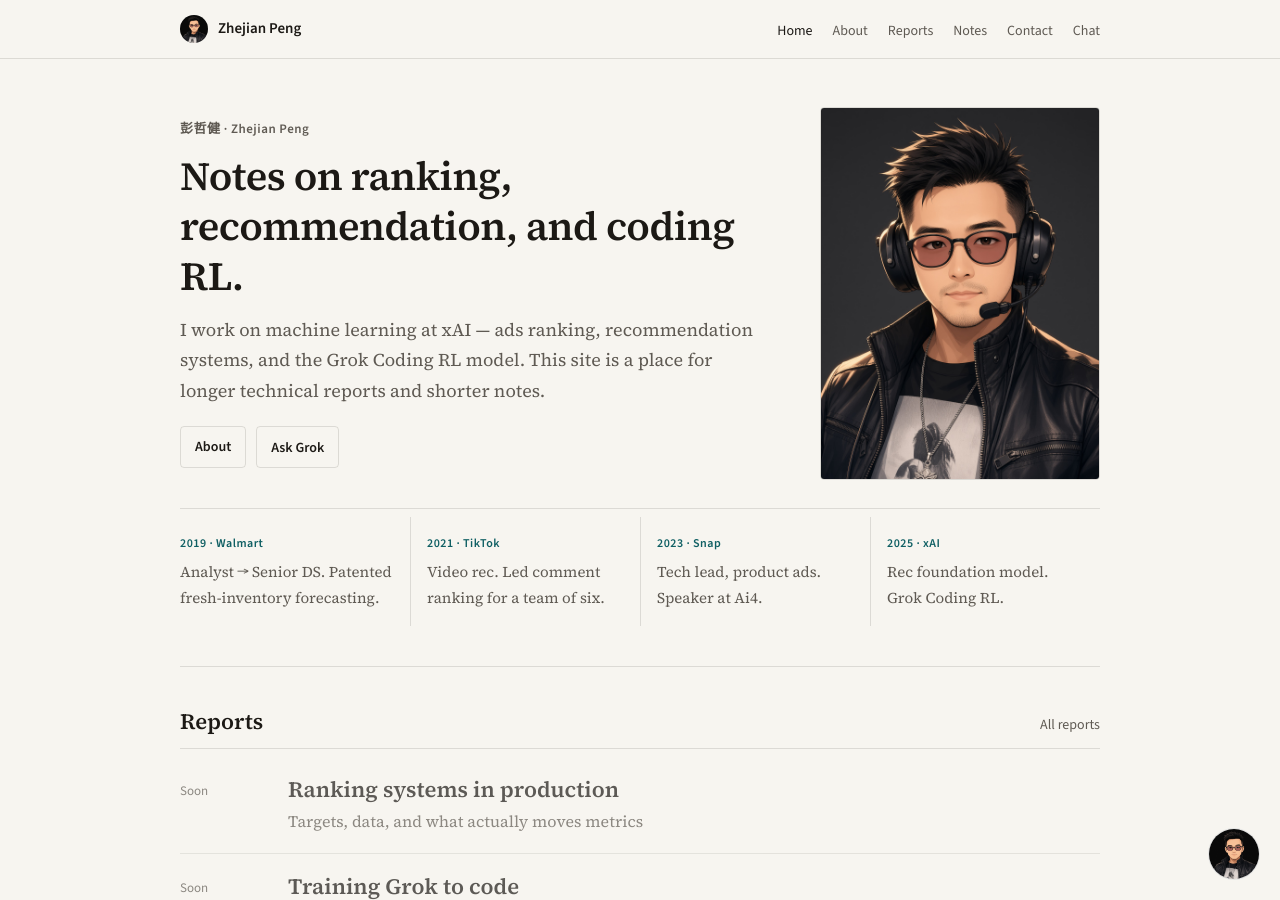
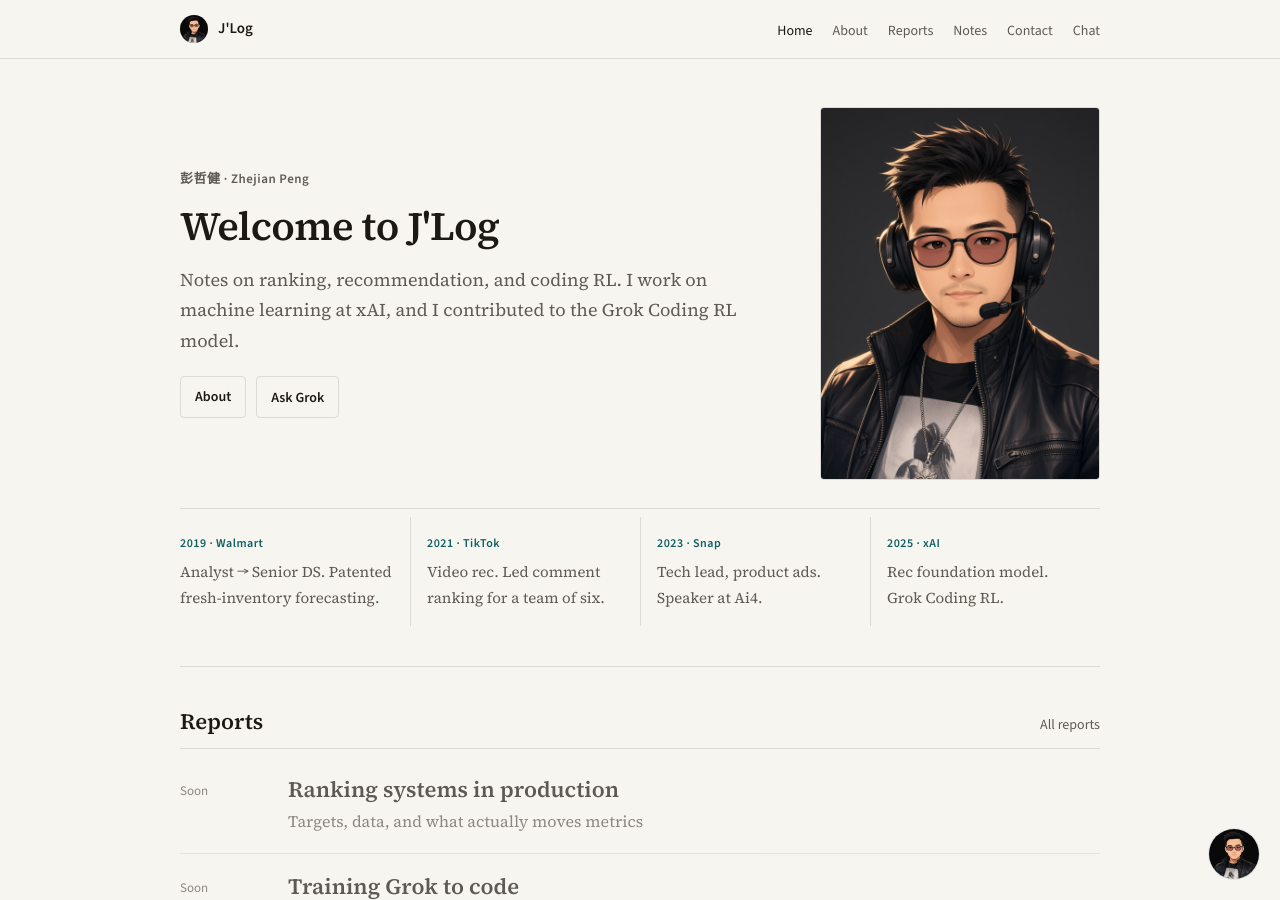
Before and after one commit to jazzikp/jazzikp.github.io, a Jekyll site: the page built from index.html, in a window 1280 px wide and 900 px high. Built offline with Jekyll 4.4.1, drawn with Linux system fonts in a browser that asks for light colours; the list of posts is cut into pages by our own code; some of the changed text lies outside the part shown.

Commit message:
Brand the site as J'Log
Use J'Log as the site title the way Lil'Log is used on
lilianweng.github.io, while keeping Zhejian Peng as author.

```diff
--- a/_config.yml
+++ b/_config.yml
@@ -1,11 +1,11 @@
 # Site settings
-title: Zhejian Peng
-SEOTitle: 彭哲健 | Zhejian Peng
+title: J'Log
+SEOTitle: J'Log | Zhejian Peng
 header-img: img/post-bg-desk.jpg
 email: zhejianpeng@yahoo.com
 author: Zhejian Peng
-description: "Ads ranking, recommendation, and Grok Coding RL at xAI."
-keyword: "彭哲健, Zhejian Peng, Grok Coding RL, Recommendation System, Ads Ranking, Machine Learning"
+description: "J'Log — notes by Zhejian Peng on ranking, recommendation, and Grok Coding RL."
+keyword: "J'Log, 彭哲健, Zhejian Peng, Grok Coding RL, Recommendation System, Ads Ranking, Machine Learning"
 url: "https://jazzikp.github.io"
 baseurl: ""
 github_repo: "https://github.com/jazzikp/jazzikp.github.io"
--- a/_includes/footer.html
+++ b/_includes/footer.html
@@ -1,6 +1,6 @@
 <footer class="site-footer">
     <div class="wrap">
-        <div>© {{ site.time | date: '%Y' }} {{ site.author }}</div>
+        <div>© {{ site.time | date: '%Y' }} {{ site.title }} · {{ site.author }}</div>
         <div>
             <a href="{{ site.baseurl }}/reports/">Reports</a>
             · <a href="{{ site.baseurl }}/contact/">Contact</a>
--- a/_includes/nav.html
+++ b/_includes/nav.html
@@ -2,7 +2,7 @@
     <div class="wrap">
         <a class="brand" href="{{ site.baseurl }}/">
             <img src="{{ site.baseurl }}/img/avatar-anime.jpg" alt="{{ site.author }}">
-            <span>{{ site.author }}</span>
+            <span>{{ site.title }}</span>
         </a>
         <button class="nav-toggle" type="button" aria-label="Menu">Menu</button>
         <ul class="nav-links">
--- a/index.html
+++ b/index.html
@@ -5,11 +5,10 @@ layout: default
     <section class="hero">
         <div>
             <p class="eyebrow">彭哲健 · Zhejian Peng</p>
-            <h1>Notes on ranking, recommendation, and coding RL.</h1>
+            <h1>Welcome to J'Log</h1>
             <p class="lede">
-                I work on machine learning at xAI — ads ranking, recommendation systems,
-                and the Grok Coding RL model. This site is a place for longer technical
-                reports and shorter notes.
+                Notes on ranking, recommendation, and coding RL.
+                I work on machine learning at xAI, and I contributed to the Grok Coding RL model.
             </p>
             <div class="actions">
                 <a class="btn ghost" href="{{ site.baseurl }}/about/">About</a>
```
Also changed, not shown: README.md, pwa/manifest.json.
